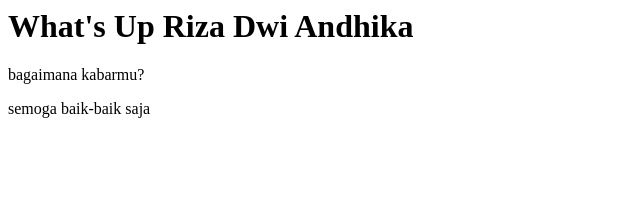
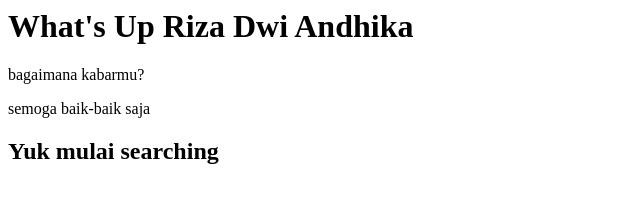
Before and after one commit to rizadwiandhika/riza-git-test, a plain HTML site: page index.html in a window 1280 px wide. Shown: the whole page, without its empty margins (0-640 px from the left). Drawn offline with Linux system fonts and the light colour scheme.

Commit message:
menambahkan paragraf di index.html

```diff
--- a/index.html
+++ b/index.html
@@ -10,5 +10,7 @@
     <p>bagaimana kabarmu?</p>
     <p>semoga baik-baik saja</p>
 
+    <h2>Yuk mulai searching</h2>
+
 </body>
 </html>
```
